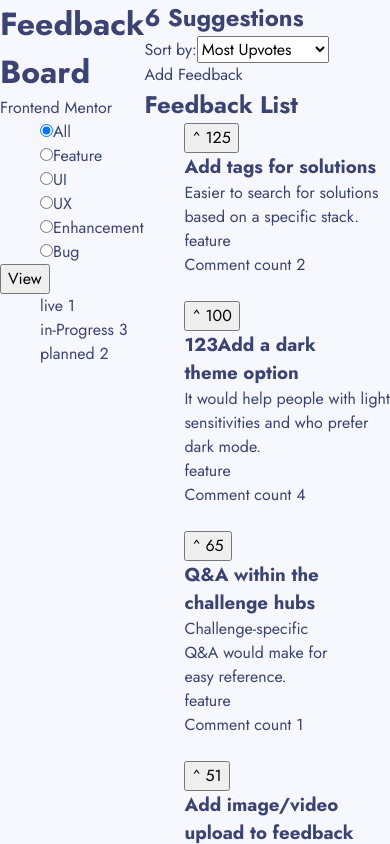
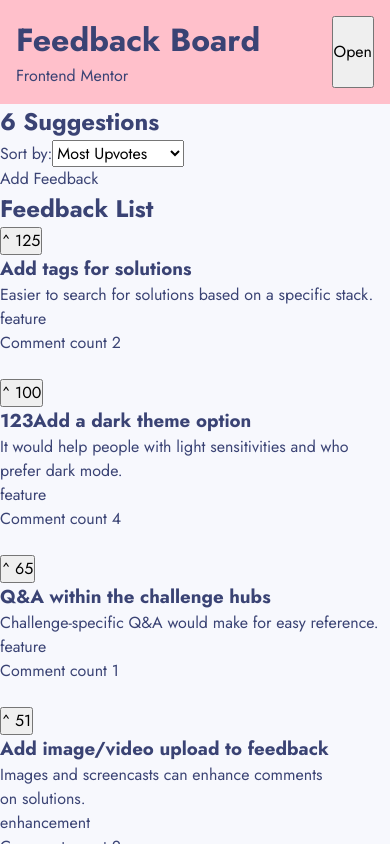
Before and after one commit to crsecu/productFeedbackApp, a React (Vite) app: page / in a window 390 px wide. Both pictures are taken after a click on the button "Log in". Shown: the top 844 px of the page. Built offline with nearby package versions, Linux system fonts and the light colour scheme; data requests are answered from the project's data file.

Commit message:
build collapsible sidebar for mobile view (work in progress)

```diff
--- /dev/null
+++ b/src/features/feedback/FeedbackBoardLeftColumn.tsx
@@ -0,0 +1,73 @@
+import { ReactNode, useCallback, useState } from "react";
+import PageHeader from "../../ui/PageHeader";
+import TitleCard from "./TitleCard";
+
+import styled from "styled-components";
+import FeedbackBoardSidebar from "./FeedbackBoardSidebar";
+import FilterByCategory from "./FilterByCategory";
+
+const StyledFeedbackBoardLeftColumn = styled.div`
+  overflow: hidden;
+`;
+
+const HamburgerButton = styled.button``;
+
+const Overlay = styled.div`
+  position: fixed;
+  width: 100%;
+  height: 100%;
+  top: 0;
+  right: 0;
+  bottom: 0;
+  left: 0;
+  background-color: rgba(0, 0, 0, 0.5);
+  cursor: pointer;
+`;
+
+interface FeedbackBoardLeftColumnProps {
+  children: ReactNode;
+  suggestionCount: number;
+}
+function FeedbackBoardLeftColumn({
+  children,
+  suggestionCount,
+}: FeedbackBoardLeftColumnProps): React.JSX.Element {
+  const [showSidebar, setShowSidebar] = useState(false);
+
+  const handleSidebarVisibility = useCallback(() => {
+    setShowSidebar((prevState) => !prevState);
+
+    if (showSidebar) {
+      document.body.classList.remove("no-scroll");
+    } else {
+      document.body.classList.add("no-scroll");
+    }
+  }, [showSidebar]);
+
+  return (
+    <>
+      {showSidebar && <Overlay onClick={() => setShowSidebar(false)} />}
+      <StyledFeedbackBoardLeftColumn>
+        <PageHeader>
+          <TitleCard />
+          <HamburgerButton onClick={handleSidebarVisibility}>
+            Open
+          </HamburgerButton>
+        </PageHeader>
+
+        <FeedbackBoardSidebar
+          isOpen={showSidebar}
+          ariaLabel="Feedback filters and roadmap"
+        >
+          <FilterByCategory
+            suggestionCount={suggestionCount}
+            onFilterSelect={handleSidebarVisibility}
+          />
+          {children}
+        </FeedbackBoardSidebar>
+      </StyledFeedbackBoardLeftColumn>
+    </>
+  );
+}
+
+export default FeedbackBoardLeftColumn;
--- a/src/features/feedback/FeedbackBoardMainSection.tsx
+++ b/src/features/feedback/FeedbackBoardMainSection.tsx
@@ -1,12 +1,16 @@
 import { ReactNode } from "react";
+import styled from "styled-components";
 
+const StyledFeedbackBoardMainSection = styled.main``;
 interface FeedbackBoardMainSectionProps {
   children: ReactNode;
 }
 function FeedbackBoardMainSection({
   children,
 }: FeedbackBoardMainSectionProps): React.JSX.Element {
-  return <main>{children}</main>;
+  return (
+    <StyledFeedbackBoardMainSection>{children}</StyledFeedbackBoardMainSection>
+  );
 }
 
 export default FeedbackBoardMainSection;
--- a/src/features/feedback/FeedbackBoardPage.tsx
+++ b/src/features/feedback/FeedbackBoardPage.tsx
@@ -1,20 +1,19 @@
 import { Link, useLocation, useRouteLoaderData } from "react-router-dom";
 import styled from "styled-components";
-import PageHeader from "../../ui/PageHeader";
-import FilterByCategory from "./FilterByCategory";
+
 import RoadmapPreviewTile from "../roadmap/RoadmapPreviewTile";
 import FeedbackList from "./FeedbackList";
 import ActionBar from "../../ui/ActionBar";
 import SuggestionCount from "./SuggestionCount";
 import SortBy from "./SortBy";
-import TitleCard from "./TitleCard";
+
 import { FeedbackBoardLoaderData } from "../../types/loader.types";
-import FeedbackBoardSidebar from "./FeedbackBoardSidebar";
+
 import FeedbackBoardMainSection from "./FeedbackBoardMainSection";
 
-const StyledFeedbackBoardPage = styled.div`
-  display: flex;
-`;
+import FeedbackBoardLeftColumn from "./FeedbackBoardLeftColumn";
+
+const StyledFeedbackBoardPage = styled.div``;
 
 function FeedbackBoardPage(): React.JSX.Element {
   const dataFromLoader = useRouteLoaderData(
@@ -28,18 +27,12 @@ function FeedbackBoardPage(): React.JSX.Element {
 
   return (
     <StyledFeedbackBoardPage>
-      <FeedbackBoardSidebar>
-        <PageHeader>
-          <TitleCard />
-        </PageHeader>
-        <aside aria-label="Feedback filters and roadmap">
-          <FilterByCategory suggestionCount={suggestions.length} />
-          <RoadmapPreviewTile
-            roadmapStats={roadmapStatusCounts}
-            roadmapCount={roadmapFeedbackCount}
-          />
-        </aside>
-      </FeedbackBoardSidebar>
+      <FeedbackBoardLeftColumn suggestionCount={suggestions.length}>
+        <RoadmapPreviewTile
+          roadmapStats={roadmapStatusCounts}
+          roadmapCount={roadmapFeedbackCount}
+        />
+      </FeedbackBoardLeftColumn>
 
       <FeedbackBoardMainSection>
         <ActionBar ariaLabel="Suggestions toolbar">
@@ -49,7 +42,6 @@ function FeedbackBoardPage(): React.JSX.Element {
             Add Feedback
           </Link>
         </ActionBar>
-
         <FeedbackList suggestions={suggestions} />
       </FeedbackBoardMainSection>
     </StyledFeedbackBoardPage>
--- a/src/features/feedback/FeedbackBoardSidebar.tsx
+++ b/src/features/feedback/FeedbackBoardSidebar.tsx
@@ -1,12 +1,36 @@
 import { ReactNode } from "react";
+import styled from "styled-components";
+
+const StyledFeedbackBoardSidebar = styled.aside<{ $show: boolean }>`
+  background-color: #c5c5a4;
+  position: absolute;
+  right: 0;
+
+  width: ${(props) => (props.$show ? "90%" : 0)};
+  height: 100vh;
+  transition: all 1s;
+  overflow: hidden;
+`;
 
 interface FeedbackBoardSidebarProps {
   children: ReactNode;
+  ariaLabel: string;
+  isOpen: boolean;
 }
+
 function FeedbackBoardSidebar({
   children,
+  isOpen,
+  ariaLabel,
 }: FeedbackBoardSidebarProps): React.JSX.Element {
-  return <div>{children}</div>;
+  console.log("show", isOpen);
+  return (
+    <>
+      <StyledFeedbackBoardSidebar $show={isOpen} aria-label={ariaLabel}>
+        {children}
+      </StyledFeedbackBoardSidebar>
+    </>
+  );
 }
 
 export default FeedbackBoardSidebar;
--- a/src/features/feedback/FilterByCategory.tsx
+++ b/src/features/feedback/FilterByCategory.tsx
@@ -6,9 +6,11 @@ import { CATEGORY_OPTIONS } from "../../types/feedback.types";
 
 interface FilterByCategoryProps {
   suggestionCount: number;
+  onFilterSelect?: () => void;
 }
 function FilterByCategory({
   suggestionCount,
+  onFilterSelect,
 }: FilterByCategoryProps): React.JSX.Element {
   const [searchParams, setSearchParams] = useSearchParams();
   const selectedOption = searchParams.get("category") || "all";
@@ -23,13 +25,14 @@ function FilterByCategory({
           key={`${category + i}`}
           selectedOption={selectedOption}
           isDisabled={suggestionCount === 0}
-          onOptionChange={(e) =>
-            handleOptionChange(e, setSearchParams, "category", "all")
-          }
+          onOptionChange={(e) => {
+            handleOptionChange(e, setSearchParams, "category", "all");
+            onFilterSelect?.();
+          }}
         />
       );
     });
-  }, [selectedOption, setSearchParams, suggestionCount]);
+  }, [onFilterSelect, selectedOption, setSearchParams, suggestionCount]);
 
   return (
     <section aria-labelledby="filterByCategory">
@@ -45,9 +48,10 @@ function FilterByCategory({
           key="allCategory"
           selectedOption={selectedOption}
           //isDisabled={suggestionCount === 0}
-          onOptionChange={(e) =>
-            handleOptionChange(e, setSearchParams, "category", "all")
-          }
+          onOptionChange={(e) => {
+            handleOptionChange(e, setSearchParams, "category", "all");
+            onFilterSelect?.();
+          }}
         />
         {categoryButtons}
       </ul>
--- a/src/features/feedback/TitleCard.tsx
+++ b/src/features/feedback/TitleCard.tsx
@@ -1,12 +1,16 @@
 import { useNavigate } from "react-router-dom";
+import styled from "styled-components";
 
+const StyledTitleCard = styled.div`
+  background-color: pink;
+`;
 function TitleCard(): React.JSX.Element {
   const navigate = useNavigate();
   return (
-    <>
+    <StyledTitleCard>
       <h1 onClick={() => navigate("/")}>Feedback Board</h1>
       <span>Frontend Mentor</span>
-    </>
+    </StyledTitleCard>
   );
 }
 
--- a/src/styles/GlobalStyles.ts
+++ b/src/styles/GlobalStyles.ts
@@ -120,6 +120,7 @@ box-sizing: border-box;
 
 * {
 margin: 0;
+padding: 0;
 }
 
 @media (prefers-reduced-motion: no-preference) {
@@ -191,6 +192,10 @@ button {
 
 
 
+/* Scroll-locking */
+.no-scroll {
+  overflow: hidden;
+}
 
 
 /* A11Y */
--- a/src/ui/PageHeader.tsx
+++ b/src/ui/PageHeader.tsx
@@ -1,8 +1,18 @@
+import styled from "styled-components";
+
+const StyledPageHeader = styled.header`
+  position: relative;
+  z-index: 2;
+  display: flex;
+  justify-content: space-between;
+  padding: 16px;
+  background-color: pink;
+`;
 interface PageHeaderProps {
   children: React.ReactNode;
 }
 function PageHeader({ children }: PageHeaderProps): React.JSX.Element {
-  return <header>{children}</header>;
+  return <StyledPageHeader>{children}</StyledPageHeader>;
 }
 
 export default PageHeader;
```
Also changed, not shown: src/styles/breakpoints.ts (+13 -15 lines).
